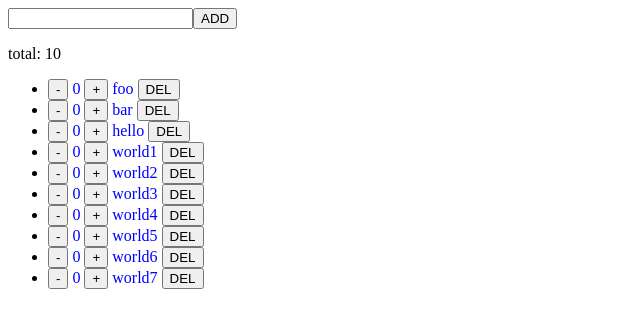
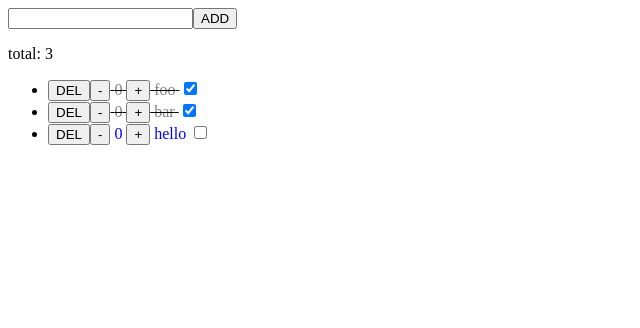
Before and after one commit to Aysnine/react-todo-list, a React (Create React App) app: page / in a window 1280 px wide. Shown: the top 328 px of the page, without its empty margins (0-640 px from the left). Built offline with nearby package versions, Linux system fonts and the light colour scheme.

Commit message:
add done status

```diff
--- a/src/compoennts/TodoList.js
+++ b/src/compoennts/TodoList.js
@@ -13,16 +13,9 @@ const sortTodoListByLevel = list => list.sort((b, a) => a.level - b.level)
 export default () => {
   const [input, setInput] = useState('')
   const [todoList, setTodoList] = useState([
-    { text: 'foo', level: DEFAULT_LEVEL },
-    { text: 'bar', level: DEFAULT_LEVEL },
-    { text: 'hello', level: DEFAULT_LEVEL },
-    { text: 'world1', level: DEFAULT_LEVEL },
-    { text: 'world2', level: DEFAULT_LEVEL },
-    { text: 'world3', level: DEFAULT_LEVEL },
-    { text: 'world4', level: DEFAULT_LEVEL },
-    { text: 'world5', level: DEFAULT_LEVEL },
-    { text: 'world6', level: DEFAULT_LEVEL },
-    { text: 'world7', level: DEFAULT_LEVEL }
+    { text: 'foo', level: DEFAULT_LEVEL, done: true },
+    { text: 'bar', level: DEFAULT_LEVEL, done: true },
+    { text: 'hello', level: DEFAULT_LEVEL, done: false }
   ])
 
   const onChangeInput = event => setInput(event.target.value)
@@ -56,6 +49,15 @@ export default () => {
     )
   }
 
+  const onDoneChange = (index, value) => {
+    setTodoList(
+      todoList.map((item, itemIndex) => {
+        if (itemIndex === index) item.done = value
+        return item
+      })
+    )
+  }
+
   return (
     <div className={cx(styles)}>
       <input value={input} onChange={onChangeInput} />
@@ -69,6 +71,7 @@ export default () => {
             index={index}
             onClickItemDel={onClickItemDel}
             onIncrementItemLevel={onIncrementItemLevel}
+            onDoneChange={onDoneChange}
           />
         ))}
       </ul>
--- a/src/compoennts/TodoListItem.js
+++ b/src/compoennts/TodoListItem.js
@@ -6,10 +6,11 @@ export default props => {
     index,
     onClickItemDel,
     onIncrementItemLevel,
-    info: { text, level }
+    onDoneChange,
+    info: { text, level, done }
   } = props
 
-  const color = LEVEL_COLOR_MAPPER(level)
+  const color = LEVEL_COLOR_MAPPER(done ? -1 : level)
 
   const incrementItemLevel = value => {
     const targetLevel = level + value
@@ -17,8 +18,11 @@ export default props => {
       onIncrementItemLevel(index, value) // to parent
   }
 
+  const doneChange = () => onDoneChange(index, !done)
+
   return (
-    <li>
+    <li style={{ textDecoration: done ? 'line-through' : 'none' }}>
+      <button onClick={() => onClickItemDel(index)}>DEL</button>
       <button
         onClick={() => {
           incrementItemLevel(-1)
@@ -35,7 +39,7 @@ export default props => {
         +
       </button>
       <span style={{ color }}> {text} </span>
-      <button onClick={() => onClickItemDel(index)}>DEL</button>
+      <input type="checkbox" checked={done} onChange={doneChange} />
     </li>
   )
 }
--- a/src/constants/index.js
+++ b/src/constants/index.js
@@ -1,4 +1,7 @@
 export const DEFAULT_LEVEL = 0
 export const MIN_LEVEL = 0
 export const MAX_LEVEL = 4
-export const LEVEL_COLOR_MAPPER = level => ['blue', 'green', '#FF9800', 'pink', 'red'][level]
+export const LEVEL_COLOR_MAPPER = level =>
+  level === -1
+    ? 'gray'
+    : ['blue', 'green', '#FF9800', 'pink', 'red'][level]
```
